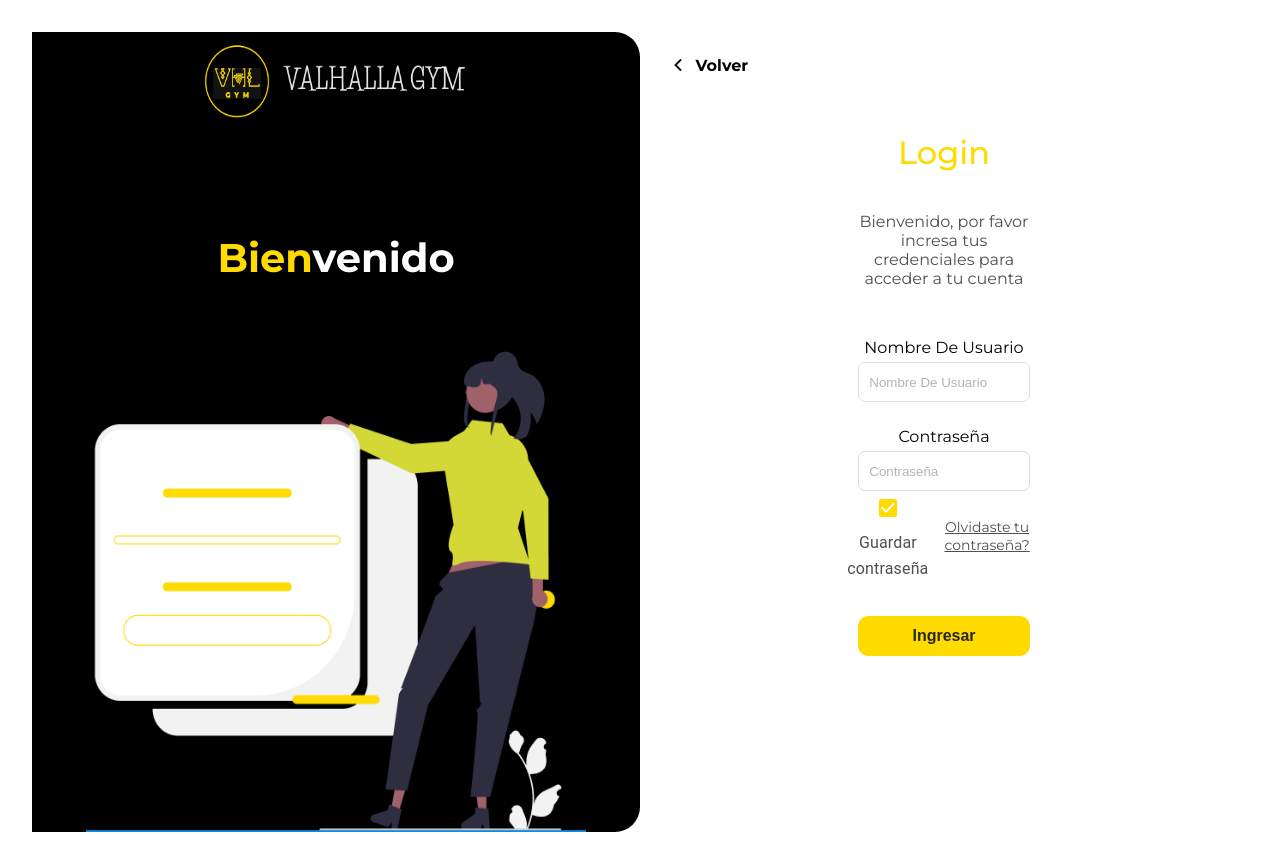
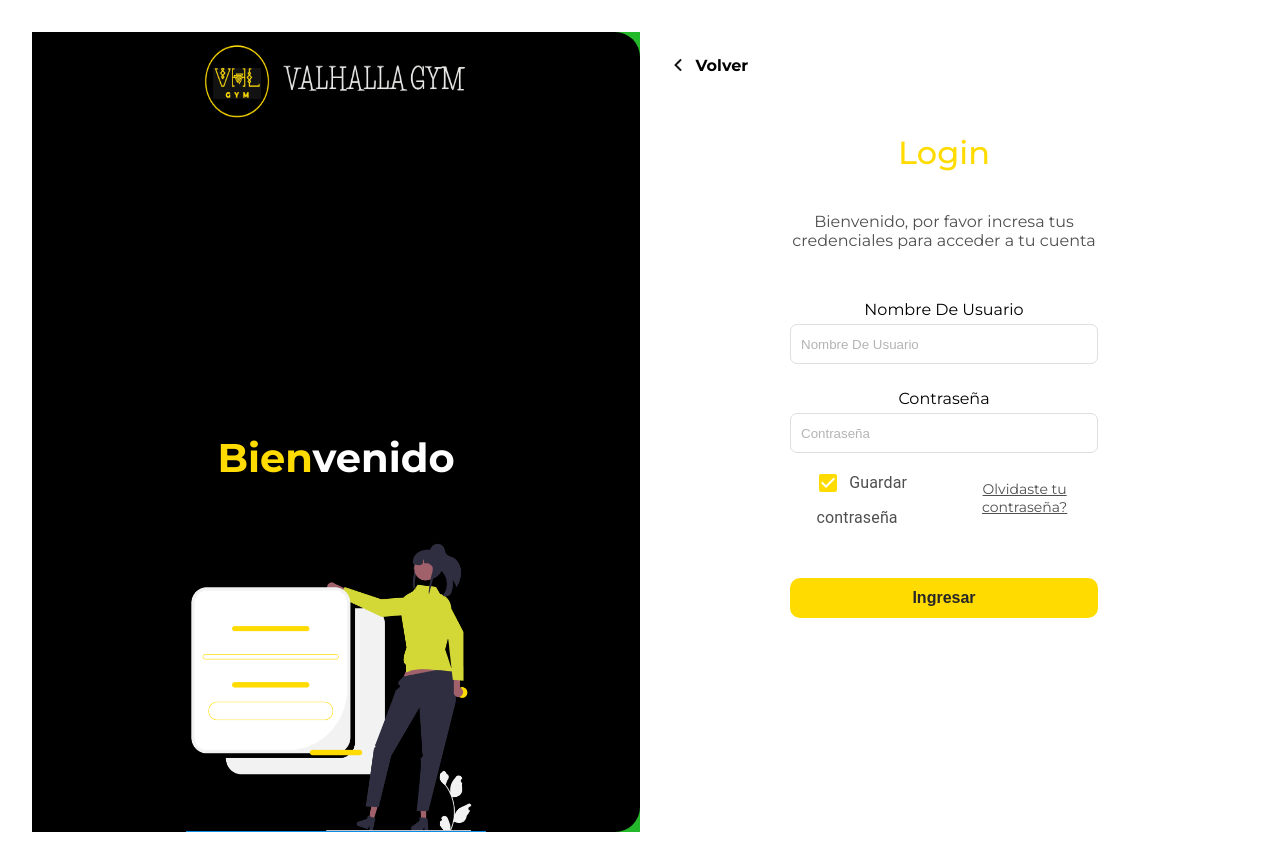
Before and after one commit to pabloocampo1/GymManager-Front-end, a React (Vite) app: page /login in a window 1280 px wide. Built offline with nearby package versions, Linux system fonts and the light colour scheme.

Commit message:
molde resposive v2

```diff
--- a/src/Pages/LoginPage/Login.module.css
+++ b/src/Pages/LoginPage/Login.module.css
@@ -170,15 +170,32 @@
   }
 
 
-  @media (max-width: 1024px) {
   .container_login {
     background-color: red;
   }
+  .container_form{
+
+    padding: 5px 100px;
 }
+.container_image_contain img{
+  width: 100px;
+  height: 100px;
+
+}
+
 
 /* 🖥️ Pantallas Grandes (1025px en adelante) */
 @media (min-width: 1025px) {
-    .container {
-      grid-template-columns: repeat(3, 1fr);
+  .container_login {
+    background-color: rgb(36, 185, 43);
+  }
+  .container_form{
+
+    padding: 5px 150px;
+}
+.container_image_contain img{
+  width: 300px;
+  height: 300px;
+
 }
 }
```
Lines whose indentation alone changed are shown as unchanged.
